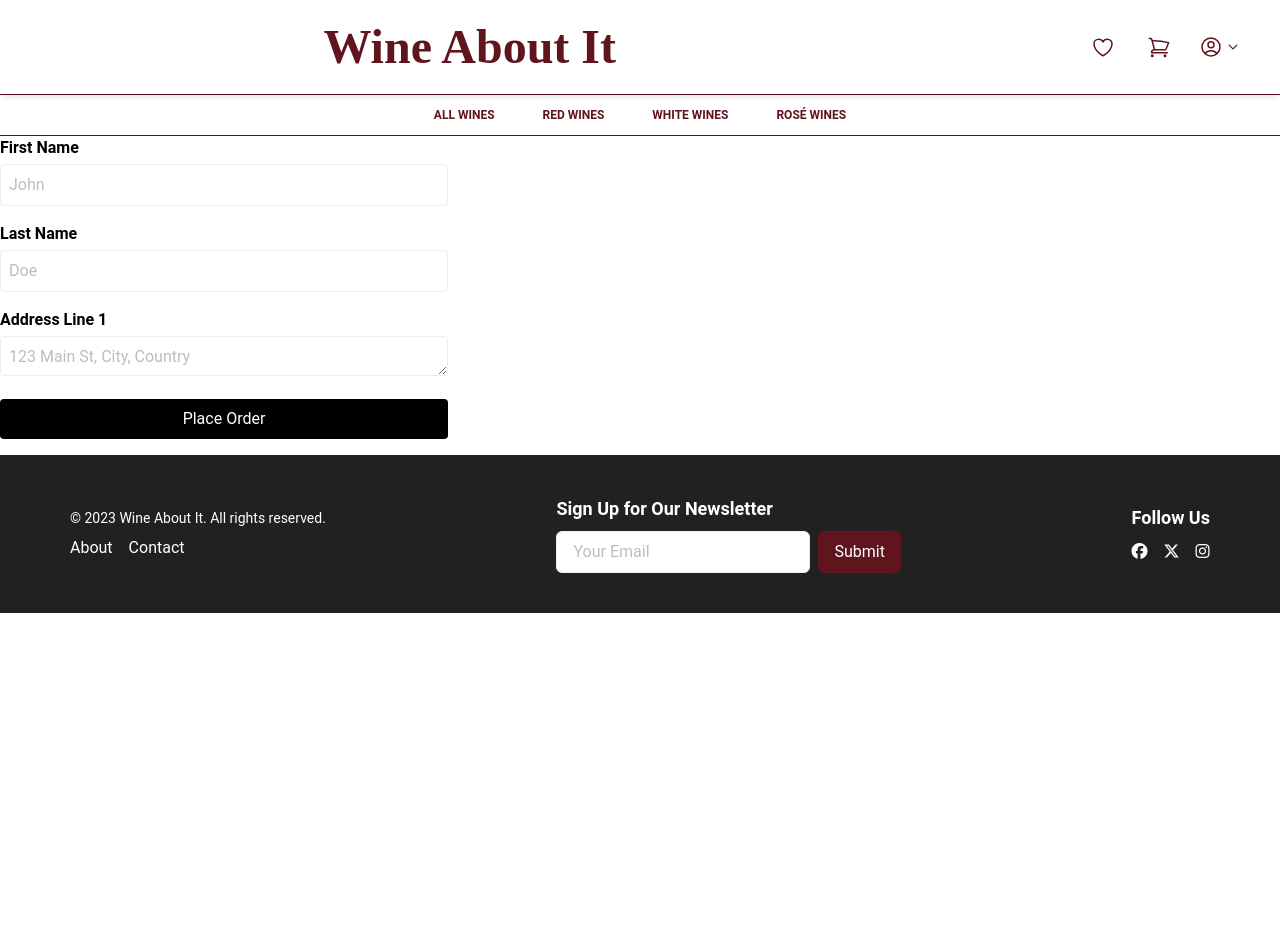
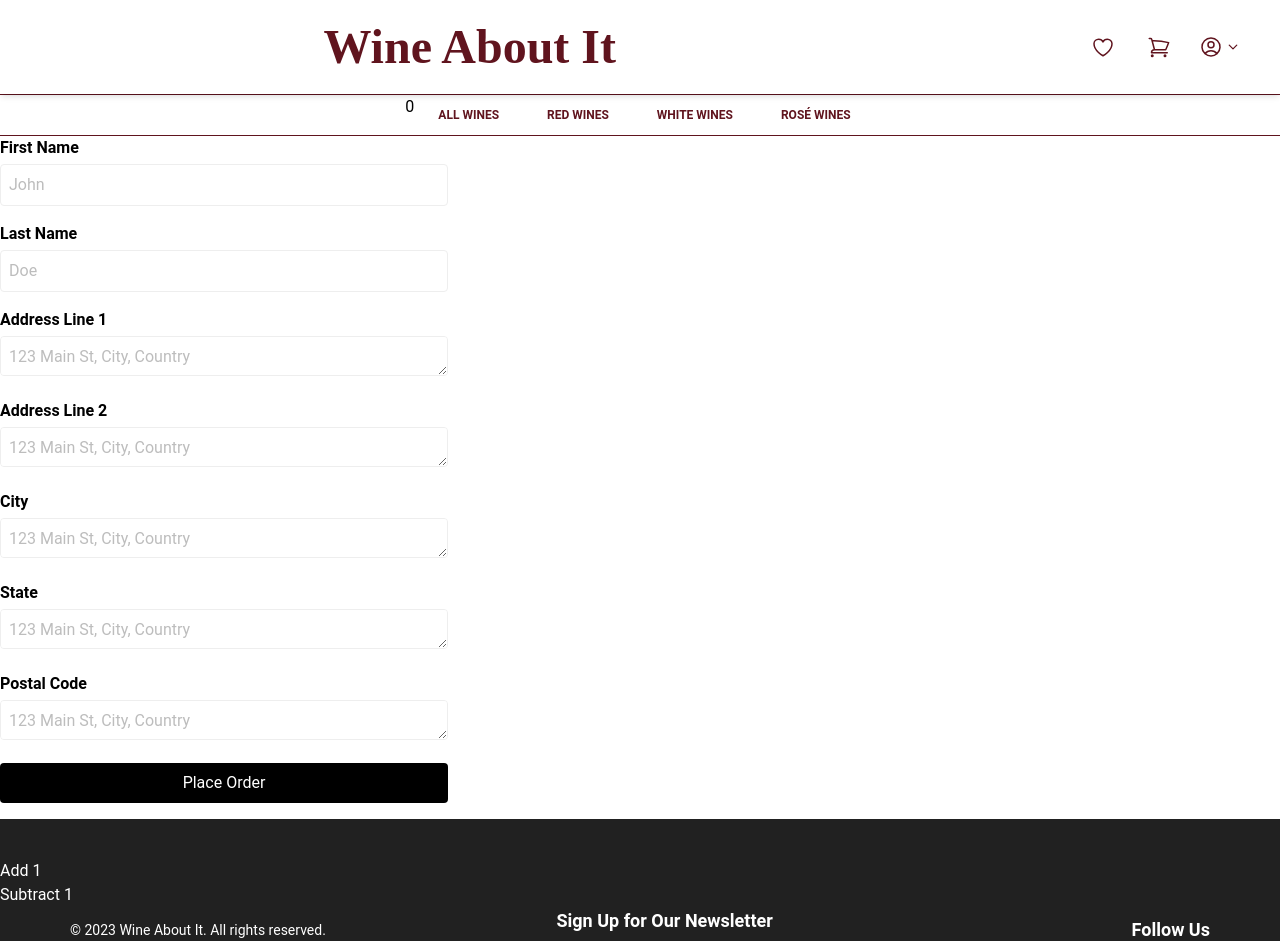
Before and after one commit to manfredjoa/wine-about-it-client, a React (Create React App) app: page /checkout in a window 1280 px wide. Shown: the top 941 px of the page. Before the commit the page ends 800 px from the top, so only its background shows below. Built offline with nearby package versions, Linux system fonts and the light colour scheme; a web font is replaced by a local one.

Commit message:
redux toolkit setup

```diff
--- a/package.json
+++ b/package.json
@@ -9,6 +9,7 @@
     "@fortawesome/react-fontawesome": "^0.2.0",
     "@heroicons/react": "^2.0.18",
     "@material-tailwind/react": "^2.1.0",
+    "@reduxjs/toolkit": "^1.9.5",
     "@testing-library/jest-dom": "^5.17.0",
     "@testing-library/react": "^13.4.0",
     "@testing-library/user-event": "^13.5.0",
@@ -16,6 +17,7 @@
     "jwt-decode": "^3.1.2",
     "react": "^18.2.0",
     "react-dom": "^18.2.0",
+    "react-redux": "^8.1.2",
     "react-router-dom": "^6.14.2",
     "react-scripts": "5.0.1",
     "web-vitals": "^2.1.4"
--- a/src/api/apiConfig.js
+++ b/src/api/apiConfig.js
@@ -4,8 +4,8 @@ let apiUrl;
 
 const apiUrls = {
   production: "https://wine-about-it-d540b94350f1.herokuapp.com/api",
-  development: "https://wine-about-it-d540b94350f1.herokuapp.com/api",
-  //development: "http://localhost:4000/api",
+  // development: "https://wine-about-it-d540b94350f1.herokuapp.com/api",
+  development: "http://localhost:4000/api",
 };
 
 if (window.location.hostname === "localhost") {
--- a/src/components/Checkout.jsx
+++ b/src/components/Checkout.jsx
@@ -1,12 +1,11 @@
-// const CenteredPage = () => {
-//   return (
-//     <div className="flex justify-center items-center h-screen">
-//       <CheckoutForm />
-//     </div>
-//   );
-// };
+import { useState } from "react";
 
 export default function Checkout() {
+  const [formData, setFormData] = useState({
+    email: "",
+    password: "",
+  });
+
   return (
     <form className="w-full max-w-md">
       <div className="mb-4">
@@ -43,6 +42,54 @@ export default function Checkout() {
           placeholder="123 Main St, City, Country"
         />
       </div>
+      <div className="mb-4">
+        <label htmlFor="address" className="block font-semibold mb-1">
+          {" "}
+          Address Line 2
+        </label>
+        <textarea
+          id="address"
+          className="w-full p-2 h-10 border rounded"
+          rows="4"
+          placeholder="123 Main St, City, Country"
+        />
+      </div>
+      <div className="mb-4">
+        <label htmlFor="city" className="block font-semibold mb-1">
+          {" "}
+          City
+        </label>
+        <textarea
+          id="city"
+          className="w-full p-2 h-10 border rounded"
+          rows="4"
+          placeholder="123 Main St, City, Country"
+        />
+      </div>
+      <div className="mb-4">
+        <label htmlFor="state" className="block font-semibold mb-1">
+          {" "}
+          State
+        </label>
+        <textarea
+          id="address"
+          className="w-full p-2 h-10 border rounded"
+          rows="4"
+          placeholder="123 Main St, City, Country"
+        />
+      </div>
+      <div className="mb-4">
+        <label htmlFor="postal-code" className="block font-semibold mb-1">
+          {" "}
+          Postal Code
+        </label>
+        <textarea
+          id="address"
+          className="w-full p-2 h-10 border rounded"
+          rows="4"
+          placeholder="123 Main St, City, Country"
+        />
+      </div>
       <button
         type="submit"
         className="bg-black hover:bg-red-800 text-white py-2 px-4 rounded w-full"
--- a/src/components/WineDetail.jsx
+++ b/src/components/WineDetail.jsx
@@ -1,8 +1,16 @@
 import { Button } from "@material-tailwind/react";
 import { useNavigate } from "react-router-dom";
+import { useSelector, useDispatch } from "react-redux";
+import {
+  increment,
+  decrement,
+  incrementByAmount,
+} from "../redux/features/cart/cartSlice.js";
 
 export default function WineDetail({ wine }) {
   const navigate = useNavigate();
+  const dispatch = useDispatch();
+  const count = useSelector((state) => state.counter.value);
   return (
     <div onClick={() => navigate(`/search/wine-detail/${wine._id}`)}>
       <div className="flex flex-row">
@@ -14,6 +22,9 @@ export default function WineDetail({ wine }) {
         <div>
           <Button>Add to Cart</Button>
           <Button>Add to Favorites</Button>
+          <button onClick={() => dispatch(increment())}>Add 1 </button>
+          <br />
+          <button onClick={() => dispatch(decrement())}>Subtract 1 </button>
         </div>
       </div>
     </div>
--- a/src/layouts/Footer.jsx
+++ b/src/layouts/Footer.jsx
@@ -1,4 +1,10 @@
 import { useState } from "react";
+import {
+  increment,
+  decrement,
+  incrementByAmount,
+} from "../redux/features/cart/cartSlice";
+import { useSelector, useDispatch } from "react-redux";
 
 export default function Footer() {
   const [email, setEmail] = useState("");
@@ -11,9 +17,14 @@ export default function Footer() {
     e.preventDefault();
     console.log("Email submitted:", email);
   };
+  const count = useSelector((state) => state.counter.value);
+  const dispatch = useDispatch();
 
   return (
     <footer className="bg-gray-900 text-white flex-shrink-0 py-10 mt-4">
+      <button onClick={() => dispatch(increment())}>Add 1 </button>
+      <br />
+      <button onClick={() => dispatch(decrement())}>Subtract 1 </button>
       <div className="container mx-auto flex flex-col md:flex-row items-center justify-between">
         <div>
           <p className="text-sm mb-2">
@@ -48,7 +59,7 @@ export default function Footer() {
             <button
               type="submit"
               className="px-4 py-2 text-white rounded-md focus:outline-none focus:ring focus:ring-blue-300"
-              style={{ backgroundColor: 'rgb(96, 20, 30)' }}
+              style={{ backgroundColor: "rgb(96, 20, 30)" }}
             >
               Submit
             </button>
--- a/src/layouts/Nav.jsx
+++ b/src/layouts/Nav.jsx
@@ -23,6 +23,8 @@ import {
   ShoppingCartIcon,
   // MagnifyingGlassIcon, // For navigating to browse page later on
 } from "@heroicons/react/24/outline";
+
+import { useSelector } from "react-redux";
 
 //dropdown menu
 function AccountMenu({ user, handleLogOut }) {
@@ -145,6 +147,7 @@ export default function Nav({ handleLogOut, user }) {
   const [isNavOpen, setIsNavOpen] = useState(false);
   const toggleIsNavOpen = () => setIsNavOpen((cur) => !cur);
   const navigate = useNavigate();
+  const count = useSelector((state) => state.counter.cartQuantity);
 
   useEffect(() => {
     window.addEventListener(
@@ -212,6 +215,10 @@ export default function Nav({ handleLogOut, user }) {
         className="flex justify-center border-b border-t"
         style={{ borderColor: "rgb(96, 20, 30)" }}
       >
+        <div>
+          <h1>{count}</h1>
+        </div>
+
         <Button
           id="all"
           variant="text"
--- a/src/pages/WineDetailPage.jsx
+++ b/src/pages/WineDetailPage.jsx
@@ -1,6 +1,12 @@
 import { useParams } from "react-router-dom";
 import { getWine } from "../api/api";
 import { useEffect, useState } from "react";
+import { useSelector, useDispatch } from "react-redux";
+import {
+  increment,
+  decrement,
+  incrementByAmount,
+} from "../redux/features/cart/cartSlice.js";
 
 export default function WineDetail() {
   const [wine, setWine] = useState({});
@@ -16,6 +22,9 @@ export default function WineDetail() {
     setWine(oneWine);
     console.log(wine);
   }
+
+  const dispatch = useDispatch();
+  const count = useSelector((state) => state.counter.value);
 
   return (
     <div className="mx-20 mt-10">
@@ -44,6 +53,9 @@ export default function WineDetail() {
           <p className="mb-2 text-3xl">
             <span className="font-bold">Description:</span> {wine.Description}
           </p>
+          <button onClick={() => dispatch(increment())}>Add 1 </button>
+          <br />
+          <button onClick={() => dispatch(decrement())}>Subtract 1 </button>
         </div>
       </div>
     </div>
--- /dev/null
+++ b/src/redux/features/cart/cartSlice.js
@@ -0,0 +1,25 @@
+import { createSlice } from "@reduxjs/toolkit";
+
+export const cartSlice = createSlice({
+  name: "counter",
+  initialState: {
+    userID: "",
+    items: [{}],
+    cartQuantity: 0,
+    cartTotal: 0,
+  },
+  reducers: {
+    increment: (state) => {
+      state.cartQuantity += 1;
+    },
+    decrement: (state) => {
+      state.cartQuantity -= 1;
+    },
+    incrementByAmount: (state, action) => {
+      state.value += action.payload;
+    },
+  },
+});
+
+export const { increment, decrement, incrementByAmount } = cartSlice.actions;
+export default cartSlice.reducer;
--- /dev/null
+++ b/src/redux/store.js
@@ -0,0 +1,8 @@
+import { configureStore } from "@reduxjs/toolkit";
+import counterReducer from "./features/cart/cartSlice.js";
+
+export const store = configureStore({
+  reducer: {
+    counter: counterReducer,
+  },
+});
```
Also changed, not shown: src/index.js (+5 -2 lines), 1 other file (tests, documents, lock files or other folders).
